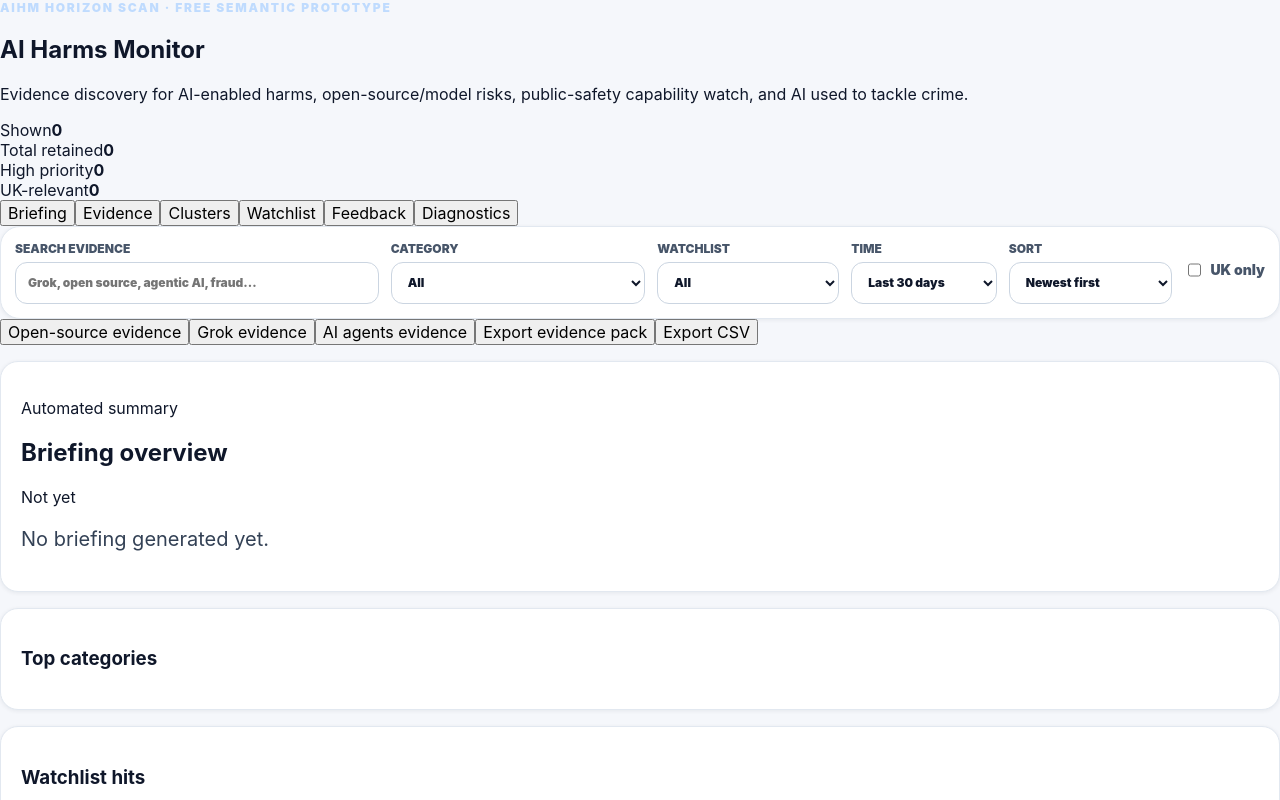
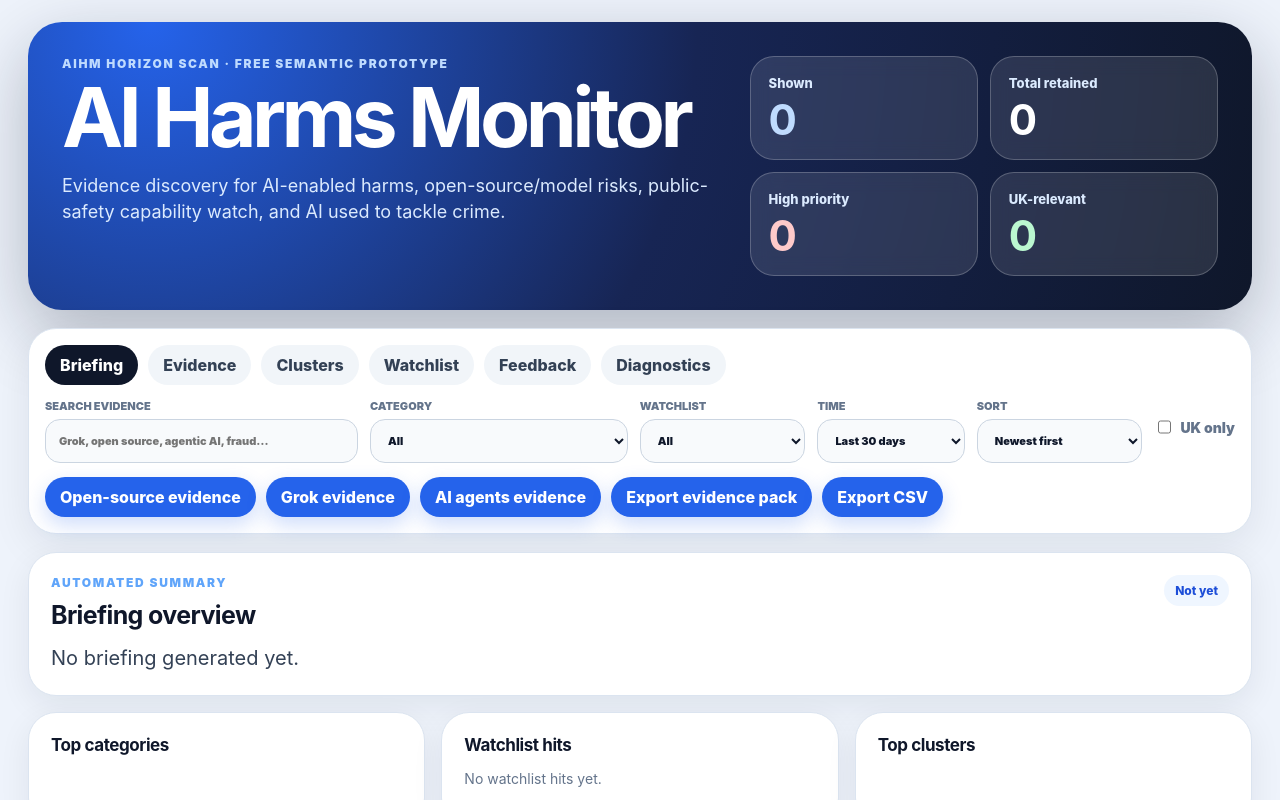
Before and after one commit to jamesmusgrave14-cloud/3.1, a React (Vite) app: page / in a window 1280 px wide. Shown: the top 800 px of the page. Built offline with nearby package versions, Linux system fonts and the light colour scheme.

Commit message:
Update style.css

```diff
--- a/src/style.css
+++ b/src/style.css
@@ -1,187 +1,56 @@
-html, body, #root {
-  margin: 0;
-  min-height: 100%;
-  width: 100%;
-}
-
-body {
-  background: #f5f7fb;
-  color: #0f172a;
-  font-family: Inter, ui-sans-serif, system-ui, -apple-system, "Segoe UI", sans-serif;
-  overflow-x: hidden;
-}
-
-* { box-sizing: border-box; }
-button, input, select { font: inherit; }
-
-.app {
-  width: 100%;
-  max-width: 1280px;
-  margin: 0 auto;
-  padding: 24px 16px 60px;
-}
-
-.hero {
-  display: flex;
-  justify-content: space-between;
-  gap: 20px;
-  align-items: center;
-  background: radial-gradient(circle at 10% 0%, #2563eb 0, #111827 46%, #0f172a 100%);
-  color: white;
-  border-radius: 0 0 30px 30px;
-  padding: 32px 28px 38px;
-  box-shadow: 0 20px 50px #0f172a33;
-}
-
-.eyebrow {
-  text-transform: uppercase;
-  letter-spacing: .15em;
-  color: #bfdbfe;
-  font-weight: 900;
-  font-size: 12px;
-  margin: 0 0 12px;
-}
-
-.hero h1 {
-  font-size: clamp(42px, 6vw, 74px);
-  line-height: .95;
-  margin: 0 0 14px;
-  letter-spacing: -0.04em;
-}
-
-.hero p {
-  max-width: 950px;
-  color: #dbeafe;
-  font-size: 17px;
-  margin: 0;
-}
-
-.heroBox {
-  min-width: 140px;
-  text-align: center;
-  background: #ffffff1f;
-  border: 1px solid #ffffff44;
-  border-radius: 24px;
-  padding: 24px;
-}
-
-.heroBox b { font-size: 52px; display: block; }
-
-.nav,
-.quick {
-  display: flex;
-  gap: 10px;
-  flex-wrap: wrap;
-  margin: 18px 0;
-}
-
-.nav button,
-.quick button,
-.actions button,
-.cluster button,
-.mini button {
-  border: 1px solid #cbd5e1;
-  border-radius: 999px;
-  background: white;
-  color: #0f172a;
-  padding: 10px 14px;
-  font-weight: 800;
-  cursor: pointer;
-  box-shadow: 0 1px 2px #0f172a10;
-}
-
-.nav button.active,
-.quick button {
-  background: #2563eb;
-  color: white;
-  border-color: #2563eb;
-}
-
-.filters {
-  display: grid;
-  grid-template-columns: minmax(220px, 2fr) minmax(180px, 1.4fr) minmax(140px, 1fr) minmax(130px, .8fr) minmax(150px, .9fr) auto;
-  gap: 12px;
-  align-items: end;
-  background: white;
-  border: 1px solid #e2e8f0;
-  border-radius: 20px;
-  padding: 14px;
-  box-shadow: 0 1px 4px #0f172a12;
-}
-
-.filters label {
-  display: flex;
-  flex-direction: column;
-  gap: 6px;
-  color: #475569;
-  font-weight: 900;
-  text-transform: uppercase;
-  font-size: 12px;
-}
-
-.filters .check {
-  flex-direction: row;
-  align-items: center;
-  text-transform: none;
-  font-size: 14px;
-  padding-bottom: 10px;
-  white-space: nowrap;
-}
-
-input, select {
-  width: 100%;
-  border: 1px solid #cbd5e1;
-  border-radius: 12px;
-  padding: 11px 12px;
-  background: white;
-  color: #0f172a;
-  min-height: 42px;
-}
-
-.panel,
-.card,
-.mini,
-.cluster,
-.notice,
-.error {
-  background: white;
-  border: 1px solid #e2e8f0;
-  border-radius: 18px;
-  box-shadow: 0 1px 4px #0f172a12;
-}
-
-.panel { padding: 20px; margin-top: 16px; }
-.headline { font-size: 20px; color: #334155; }
-.grid { display: grid; grid-template-columns: repeat(3, 1fr); gap: 14px; }
-.cards { display: grid; grid-template-columns: repeat(2, minmax(0, 1fr)); gap: 14px; }
-.card, .mini, .cluster { padding: 16px; }
-.badges { display: flex; gap: 8px; flex-wrap: wrap; align-items: center; }
-.pill { font-size: 12px; font-weight: 900; border-radius: 999px; padding: 5px 9px; background: #e2e8f0; color: #334155; }
-.pill.high { background: #fee2e2; color: #991b1b; }
-.pill.medium { background: #fef3c7; color: #92400e; }
-.pill.watch { background: #e0f2fe; color: #075985; }
-.pill.uk { background: #dcfce7; color: #166534; }
-.pill.watchhit { background: #ede9fe; color: #5b21b6; }
-.score { margin-left: auto; color: #64748b; font-size: 13px; }
-.cat { color: #2563eb; font-weight: 900; }
-.summary { color: #334155; line-height: 1.45; }
-.meta, .why, .note { color: #64748b; font-size: 14px; }
-.actions { display: flex; gap: 8px; flex-wrap: wrap; margin-top: 10px; }
-.actions a, .mini a { background: #0f172a; color: white; text-decoration: none; border-radius: 999px; padding: 10px 14px; font-weight: 900; display: inline-block; }
-.clusterList { display: grid; gap: 12px; }
-pre { white-space: pre-wrap; background: #0f172a; color: #dbeafe; padding: 16px; border-radius: 14px; overflow: auto; }
-.error { padding: 16px; background: #fef2f2; color: #991b1b; }
-.notice { padding: 16px; }
-
-@media (max-width: 1100px) {
-  .filters { grid-template-columns: 1fr 1fr; }
-  .grid, .cards { grid-template-columns: 1fr 1fr; }
-  .hero { flex-direction: column; align-items: stretch; }
-}
-
-@media (max-width: 700px) {
-  .app { padding: 0 12px 40px; }
-  .hero { margin: 0 -12px; border-radius: 0 0 24px 24px; }
-  .filters, .grid, .cards { grid-template-columns: 1fr; }
-  .score { margin-left: 0; }
-}
+html, body, #root { margin: 0; min-height: 100%; width: 100%; }
+body { background: #eef3fb; color: #0f172a; font-family: Inter, ui-sans-serif, system-ui, -apple-system, "Segoe UI", sans-serif; overflow-x: hidden; }
+* { box-sizing: border-box; } button, input, select { font: inherit; }
+.appShell { width: 100%; max-width: 1260px; margin: 0 auto; padding: 22px 18px 56px; }
+.heroPanel { display: grid; grid-template-columns: 1.35fr .95fr; gap: 22px; align-items: stretch; background: radial-gradient(circle at 10% 0%, #2563eb 0, #172554 48%, #0f172a 100%); color: white; border-radius: 34px; padding: 34px; box-shadow: 0 24px 70px rgba(15, 23, 42, .28); overflow: hidden; }
+.eyebrow, .label { text-transform: uppercase; letter-spacing: .14em; font-size: 12px; font-weight: 900; margin: 0 0 10px; color: #60a5fa; }
+.heroPanel .eyebrow { color: #bfdbfe; }
+.heroPanel h1 { font-size: clamp(46px, 6.5vw, 82px); line-height: .9; margin: 0 0 18px; letter-spacing: -.055em; }
+.subtitle { color: #dbeafe; font-size: 18px; max-width: 780px; margin: 0; line-height: 1.45; }
+.heroMetrics { display: grid; grid-template-columns: 1fr 1fr; gap: 12px; }
+.metric { background: rgba(255,255,255,.11); border: 1px solid rgba(255,255,255,.22); border-radius: 24px; padding: 18px; backdrop-filter: blur(10px); }
+.metric span { display: block; color: #dbeafe; font-size: 13px; font-weight: 800; }
+.metric strong { display: block; font-size: 42px; line-height: 1; margin-top: 8px; }
+.metric.red strong { color: #fecaca; } .metric.green strong { color: #bbf7d0; } .metric.blue strong { color: #bfdbfe; }
+.toolbarCard { background: white; border: 1px solid #dbe4f0; border-radius: 28px; padding: 16px; margin: 18px 0; box-shadow: 0 12px 40px rgba(15,23,42,.08); }
+.tabs, .quickActions { display: flex; gap: 10px; flex-wrap: wrap; }
+.tabs { margin-bottom: 14px; }
+button, .miniCard a, .resultCard a { border: 0; border-radius: 999px; padding: 10px 15px; font-weight: 850; cursor: pointer; text-decoration: none; display: inline-flex; align-items: center; justify-content: center; gap: 6px; }
+.tabs button { background: #f1f5f9; color: #334155; }
+.tabs button.active { background: #0f172a; color: white; }
+.quickActions button, .primaryButton { background: #2563eb; color: white; box-shadow: 0 8px 20px rgba(37,99,235,.22); }
+.filters { display: grid; grid-template-columns: minmax(240px, 1.7fr) minmax(210px, 1.4fr) minmax(150px, .9fr) minmax(140px, .8fr) minmax(150px, .9fr) auto; gap: 12px; align-items: end; margin-bottom: 14px; }
+.filters label { display: flex; flex-direction: column; gap: 6px; color: #64748b; font-weight: 900; text-transform: uppercase; font-size: 11px; }
+.filters .check { flex-direction: row; align-items: center; text-transform: none; font-size: 14px; padding-bottom: 11px; white-space: nowrap; }
+input, select { width: 100%; min-height: 44px; border: 1px solid #cbd5e1; border-radius: 15px; padding: 11px 13px; background: #f8fafc; color: #0f172a; outline: none; }
+input:focus, select:focus { border-color: #2563eb; box-shadow: 0 0 0 4px rgba(37,99,235,.12); background: white; }
+.contentGrid { display: grid; grid-template-columns: repeat(3, 1fr); gap: 16px; }
+.panel { background: white; border: 1px solid #dbe4f0; border-radius: 28px; padding: 22px; box-shadow: 0 10px 32px rgba(15,23,42,.07); }
+.panel.wide { grid-column: 1 / -1; }
+.sectionHeader { display: flex; align-items: flex-start; justify-content: space-between; gap: 14px; margin-bottom: 14px; }
+h2, h3 { margin: 0; letter-spacing: -.025em; } h2 { font-size: 25px; } h3 { font-size: 17px; }
+.headline { font-size: 20px; line-height: 1.45; color: #334155; margin: 10px 0 0; }
+.smallPill { background: #eff6ff; color: #1d4ed8; border-radius: 999px; padding: 8px 11px; font-size: 12px; font-weight: 850; white-space: nowrap; }
+.cleanList { list-style: none; padding: 0; margin: 12px 0 0; display: grid; gap: 10px; }
+.cleanList li { display: flex; gap: 12px; justify-content: space-between; align-items: flex-start; padding: 12px; border: 1px solid #e2e8f0; border-radius: 16px; background: #f8fafc; }
+.cleanList span { color: #334155; } .cleanList b { color: #0f172a; }
+.resultGrid { display: grid; grid-template-columns: repeat(2, minmax(0, 1fr)); gap: 14px; }
+.resultCard, .miniCard, .clusterCard { border: 1px solid #e2e8f0; background: #fff; border-radius: 22px; padding: 18px; box-shadow: 0 4px 18px rgba(15,23,42,.05); }
+.resultTop { display: flex; gap: 8px; align-items: center; flex-wrap: wrap; margin-bottom: 12px; }
+.badge { border-radius: 999px; padding: 5px 9px; font-size: 12px; font-weight: 900; background: #e2e8f0; color: #334155; }
+.badge.high { background: #fee2e2; color: #991b1b; } .badge.medium { background: #fef3c7; color: #92400e; } .badge.watch { background: #e0f2fe; color: #075985; } .badge.uk { background: #dcfce7; color: #166534; } .badge.watchhit { background: #ede9fe; color: #5b21b6; }
+.score { margin-left: auto; color: #64748b; font-size: 13px; font-weight: 850; }
+.categoryLabel { margin: 0 0 8px; color: #2563eb; font-weight: 900; font-size: 13px; }
+.summary { color: #334155; line-height: 1.5; }
+.meta, .why, .note, .muted { color: #64748b; font-size: 14px; line-height: 1.45; }
+.cardActions { display: flex; gap: 8px; flex-wrap: wrap; margin-top: 14px; }
+.cardActions a, .miniCard a { background: #0f172a; color: white; }
+.cardActions button, .clusterCard button, .miniCard button { background: #f1f5f9; color: #334155; }
+.clusterList { display: grid; gap: 14px; }
+.clusterCard ul { margin-bottom: 14px; }
+.feedbackList { padding-left: 20px; }
+pre { white-space: pre-wrap; background: #0f172a; color: #dbeafe; padding: 16px; border-radius: 16px; overflow: auto; }
+.notice, .error { border-radius: 18px; padding: 14px; background: white; border: 1px solid #dbe4f0; }
+.error { background: #fef2f2; color: #991b1b; border-color: #fecaca; }
+@media (max-width: 1050px) { .heroPanel, .contentGrid, .resultGrid { grid-template-columns: 1fr; } .filters { grid-template-columns: 1fr 1fr; } }
+@media (max-width: 680px) { .appShell { padding: 12px; } .heroPanel { border-radius: 24px; padding: 24px; } .heroMetrics, .filters { grid-template-columns: 1fr; } .filters .check { padding-bottom: 0; } .tabs button, .quickActions button { flex: 1; } }
```
